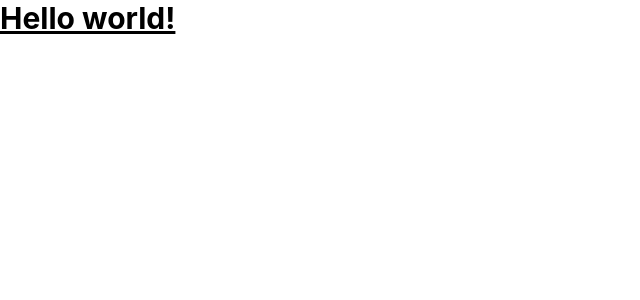
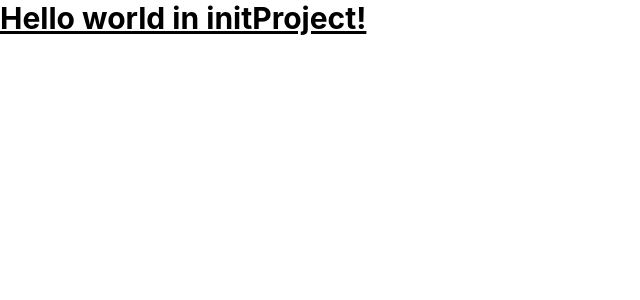
Before and after one commit to AnthonyNasser/Rubber-Ducky-App, a React (Create React App) app: page / in a window 1280 px wide. Shown: the top 300 px of the page, without its empty margins (0-640 px from the left). Built offline with nearby package versions, Linux system fonts and the light colour scheme.

Commit message:
some change

```diff
--- a/src/App.tsx
+++ b/src/App.tsx
@@ -2,7 +2,7 @@
 function App() {
     return (
         <div className="App">
-            <h1 className="text-3xl font-bold underline">Hello world!</h1>
+            <h1 className="text-3xl font-bold underline">Hello world in initProject!</h1>
         </div>
     )
 }
```
